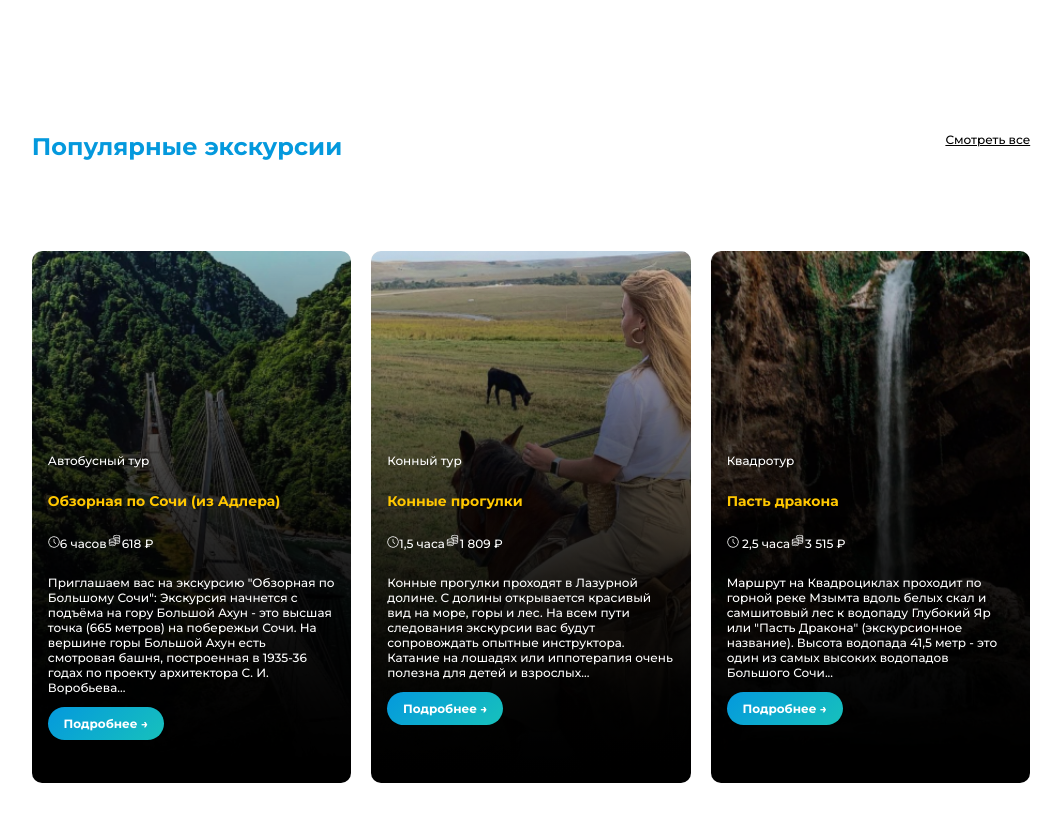
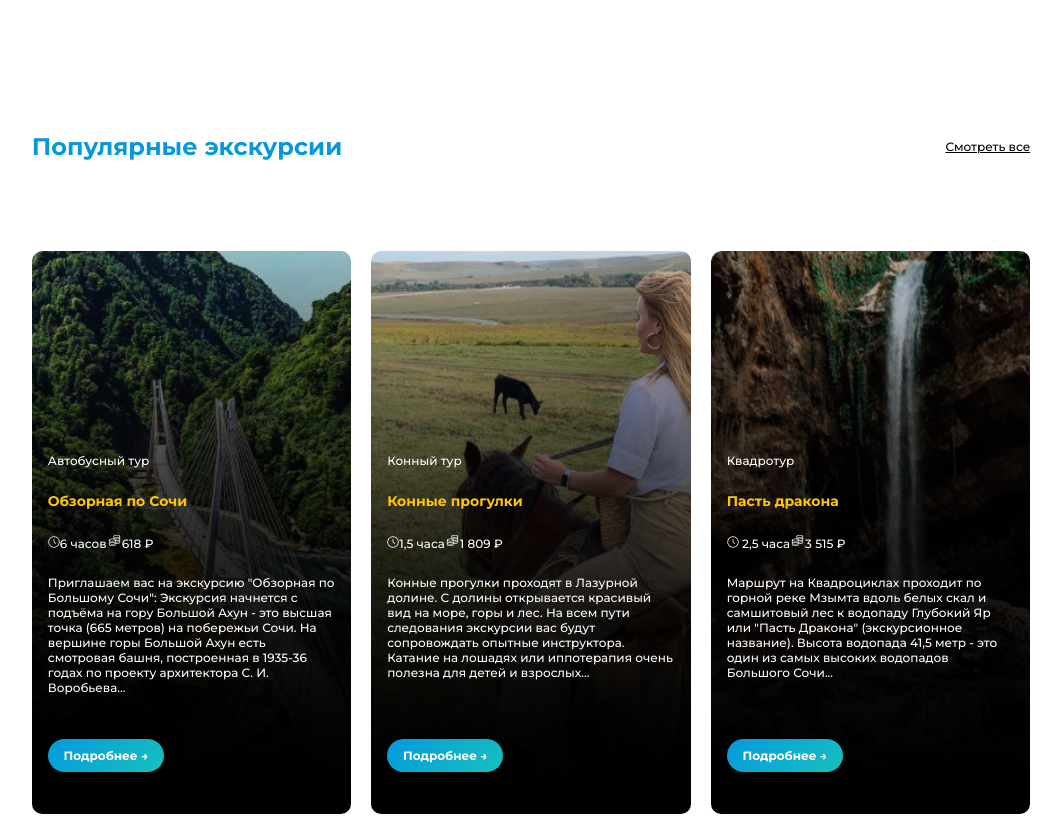
Before and after one commit to eeromanova/Travelagency, a plain HTML site: page index.html in a window 1280 px wide. Shown: the part 920-1736 px from the top of the page, without its empty margins (109-1170 px from the left). Drawn offline with Linux system fonts and the light colour scheme.

Commit message:
адаптив для блока популярные экскурсии

```diff
--- a/assets/styles/style.css
+++ b/assets/styles/style.css
@@ -211,8 +211,9 @@ body {
 .popular-tours__sochi {
   display: flex;
   flex-flow: column;
+  justify-content: space-between;
   /* width: 328px; */
-  height: 300px;
+  min-height: 300px;
   padding: 190px 16px 42px 16px;
   flex: 1 1 33%;
   /* flex-shrink: 0; */
@@ -257,6 +258,8 @@ body {
   display: flex;
   flex-flow: row nowrap;
   justify-content: space-between;
+  align-items: center;
+
   /* padding-bottom: 5vh; */
 }
 
@@ -271,8 +274,9 @@ body {
 .popular-tours__horse-rides {
   display: flex;
   flex-flow: column;
+  justify-content: space-between;
   /* width: 328px; */
-  height: 300px;
+  min-height: 300px;
   padding: 190px 16px 42px 16px;
   flex: 1 1 33%;
   /* flex-shrink: 0; */
@@ -286,8 +290,9 @@ body {
 .popular-tours__dragon {
   display: flex;
   flex-flow: column;
+  justify-content: space-between;
   /* width: 328px; */
-  height: 300px;
+  min-height: 300px;
   padding: 190px 16px 42px 16px;
   flex: 1 1 33%;
   /* flex-shrink: 0; */
@@ -302,6 +307,21 @@ body {
   width: 9.675em;
   height: 2.7em;
   font-size: 12px;
+
+}
+
+#horse_text {
+  height: 152px;
+
+}
+
+#sochi_text {
+  height: 152px;
+
+}
+
+#dragon_text {
+  height: 152px;
 
 }
 
--- a/index.html
+++ b/index.html
@@ -64,12 +64,12 @@
       <div class="popular-tours__cards">
         <div class="popular-tours__sochi">
           <p class="popular-tours__category">Автобусный тур</p>
-          <h2 class="popular-tours__title">Обзорная по Сочи (из Адлера)</h2>
+          <h2 class="popular-tours__title">Обзорная по Сочи</h2>
           <p class="popular-tours__time_price">
             <img src="assets/images/time_icon.png" alt="time_icon" />6
             часов<img src="assets/images/price_icon.png" alt="price_icon" />618 ₽
           </p>
-          <p class="main__text main__text_white">
+          <p class="main__text main__text_white" id="sochi_text">
             Приглашаем вас на экскурсию "Обзорная по Большому Сочи": Экскурсия
             начнется с подъёма на гору Большой Ахун - это высшая точка (665
             метров) на побережьи Сочи. На вершине горы Большой Ахун есть
@@ -90,7 +90,7 @@
             часа<img src="assets/images/price_icon.png" alt="price_icon" />1
             809 ₽
           </p>
-          <p class="main__text main__text_white">
+          <p class="main__text main__text_white" id="horse_text">
             Конные прогулки проходят в Лазурной долине. С долины открывается
             красивый вид на море, горы и лес. На всем пути следования
             экскурсии вас будут сопровождать опытные инструктора. Катание на
@@ -110,7 +110,7 @@
             часа<img src="assets/images/price_icon.png" alt="price_icon" />3
             515 ₽
           </p>
-          <p class="main__text main__text_white">
+          <p class="main__text main__text_white" id="dragon_text">
             Маршрут на Квадроциклах проходит по горной реке Мзымта вдоль белых
             скал и самшитовый лес к водопаду Глубокий Яр или "Пасть Дракона"
             (экскурсионное название). Высота водопада 41,5 метр - это один из
```
